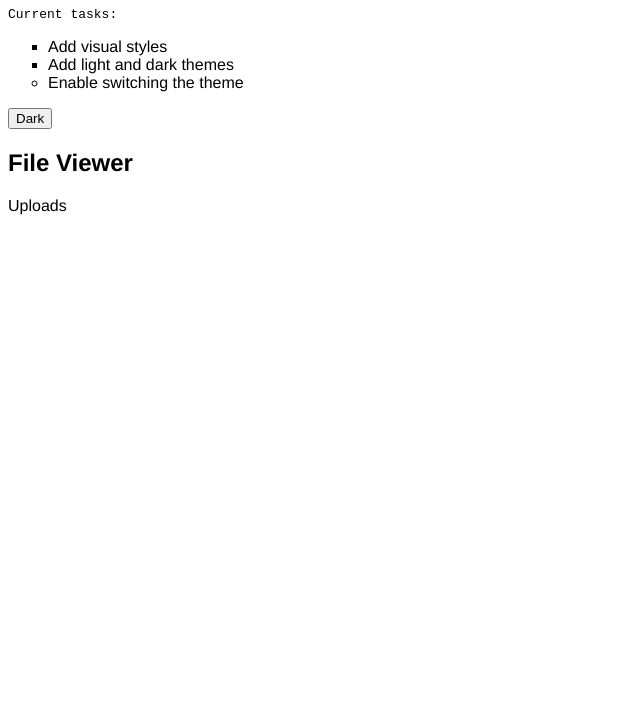
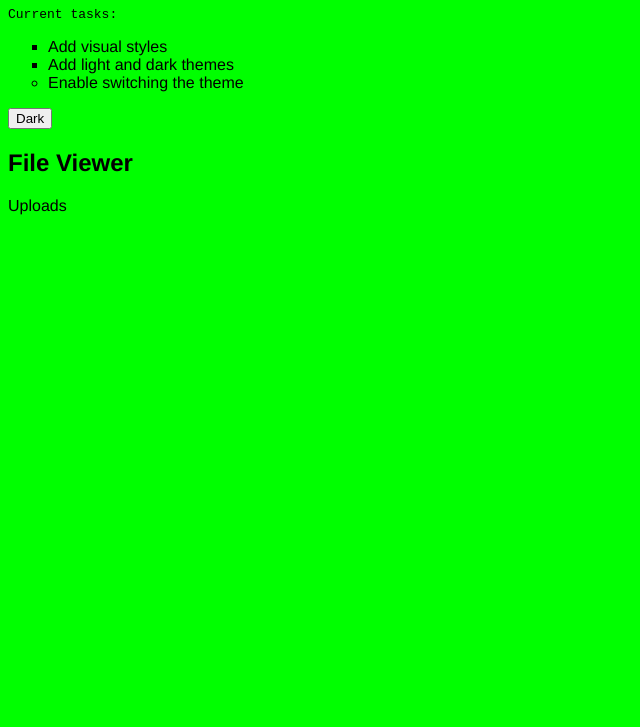
Before and after one commit to RuslanJunior2005/RuslanJunior2005.github.io, a plain HTML site: page index.html in a window 1280 px wide. Shown: the part 73-800 px from the top of the page, without its empty margins (0-640 px from the left). Drawn offline with Linux system fonts and the light colour scheme.

Commit message:
Update main.css

```diff
--- a/main.css
+++ b/main.css
@@ -1,73 +1,40 @@
+
 :root {
-
-
-
+    --green: #00FF00;
     --white: #FFFFFF;
-
     --black: #000000;
-
   }
-
 li {
 
     list-style: circle;
-
   }
 
-
-
   .list {
-
     list-style: square;
-
   }
 
-
-
   #msg {
-
     font-family: monospace;
-
   }
 
   .light-theme {
-
-
-
+    --bg: var(--green);
     --fontColor: var(--black);
-
     --btnBg: var(--black);
-
     --btnFontColor: var(--white);
-
   }
-
-
-
-
-
-
-
-
-
+  .light-theme {
+    --bg: var(--green);
+    --fontColor: var(--black);
+  }
   .dark-theme {
-
     --bg: var(--black);
-
     --fontColor: var(--green);
-
     --btnBg: var(--white);
-
     --btnFontColor: var(--black);
-
   }
-
   body {
-
     background: var(--bg);
-
     color: var(--fontColor);
-
     font-family: helvetica;
-
   }
```
